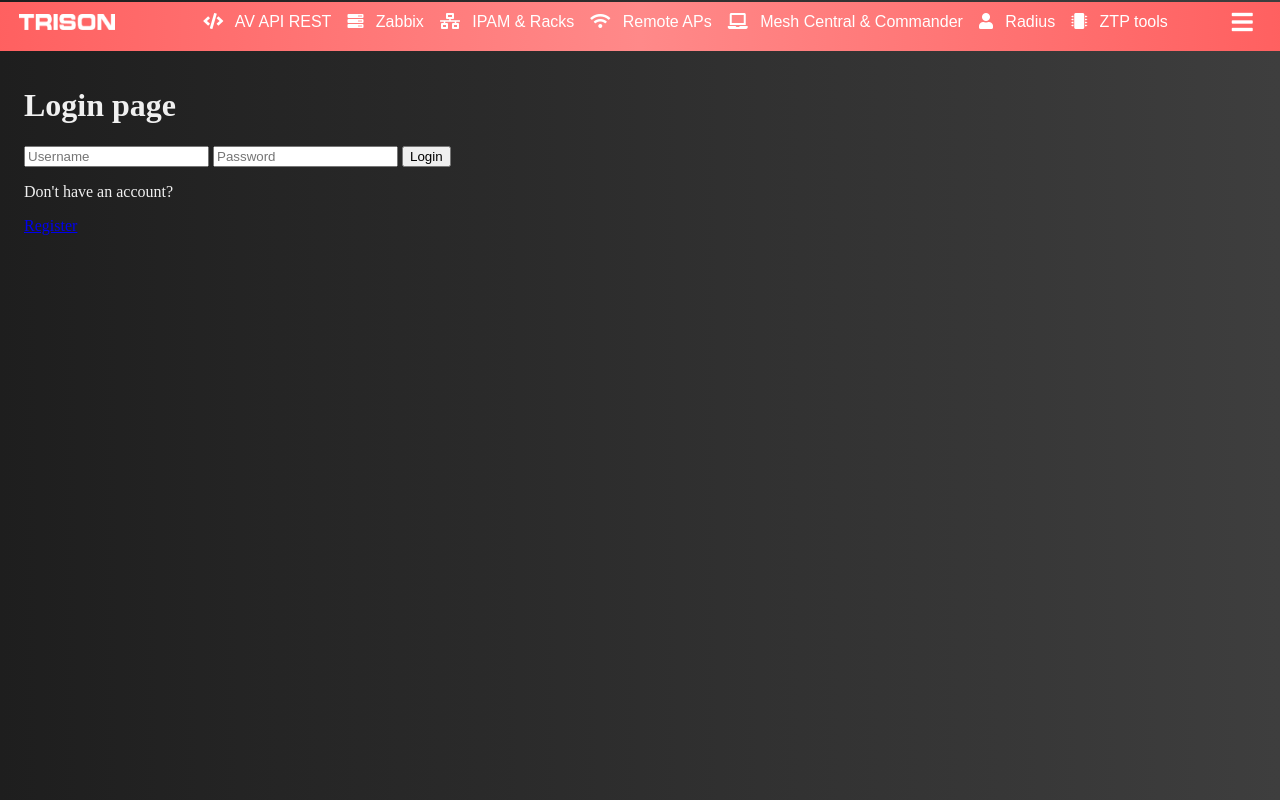
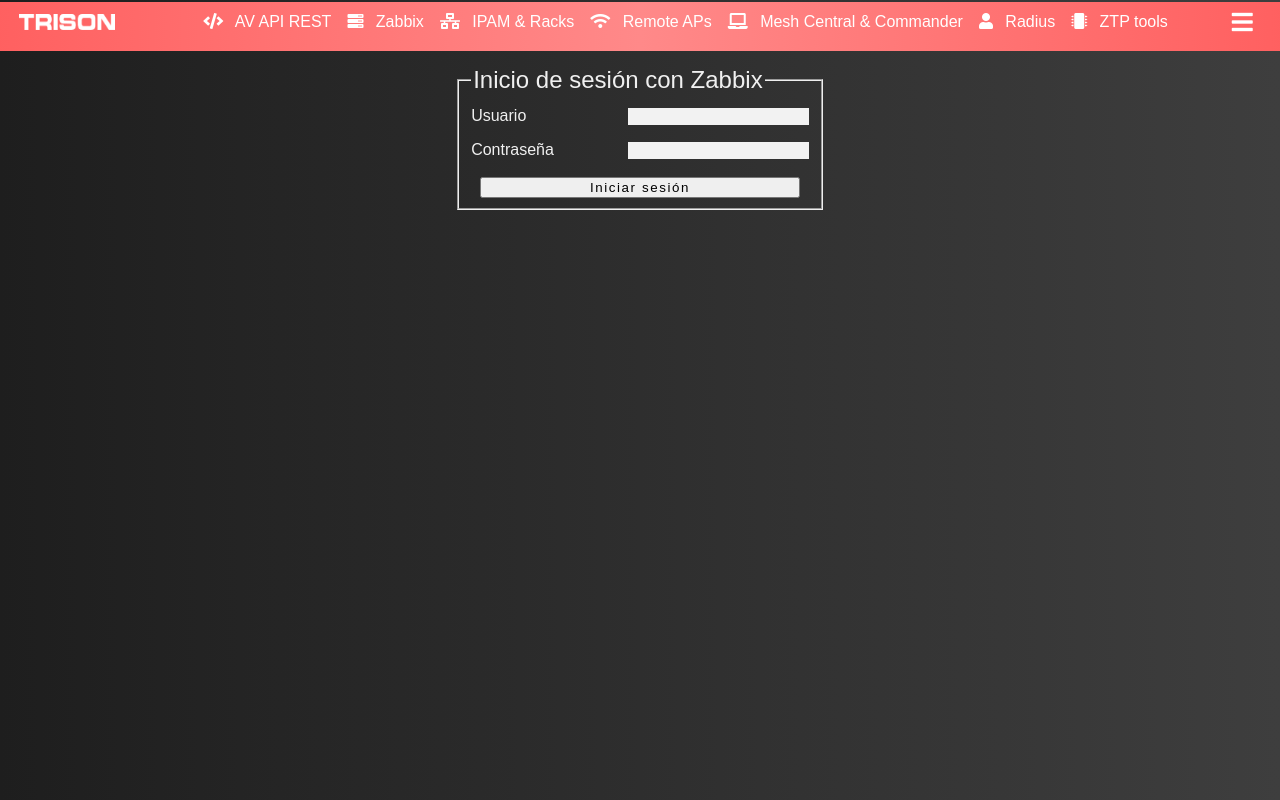
Before and after one commit to carlosmoshudev/Integrated-Scripting-Tool, a SvelteKit app: page /login in a window 1280 px wide. Built offline with nearby package versions, Linux system fonts and the light colour scheme.

Commit message:
implement login

```diff
--- a/src/routes/+page.svelte
+++ b/src/routes/+page.svelte
@@ -3,7 +3,7 @@
 
 	onMount(() => {
 		if (localStorage.getItem('token')) {
-			location.href = '/av-api-rest';
+			location.href = '/profile';
 		} else {
 			location.href = '/login';
 		}
--- a/src/routes/login/+page.svelte
+++ b/src/routes/login/+page.svelte
@@ -5,19 +5,71 @@
 		const username = document.getElementById('u') as HTMLInputElement;
 		const password = document.getElementById('p') as HTMLInputElement;
 		TryLogin(username.value, password.value).then(() => {
-			console.log('localStorage: ', localStorage.getItem('token'));
+			window.location.href = '/';
 		});
 	}
 </script>
 
-<h1>Login page</h1>
-<div class="form">
-	<input type="text" placeholder="Username" id="u" />
-	<input type="password" placeholder="Password" id="p" />
-	<button on:click={loginEvent}>Login</button>
+<fieldset class="form">
+	<legend>Inicio de sesión con Zabbix</legend>
+	<div class="field">
+		<label for="u">Usuario</label>
+		<input type="text" id="u" />
+	</div>
+	<div class="field">
+		<label for="p">Contraseña</label>
+		<input type="password" id="p" />
+	</div>
+	<button on:click={loginEvent}>Iniciar sesión</button>
+</fieldset>
 
-	<div class="register">
-		<p>Don't have an account?</p>
-		<a href="/register">Register</a>
-	</div>
-</div>
+<style>
+	* {
+		box-sizing: border-box;
+		font-family: 'Montserrat', sans-serif;
+	}
+	.form {
+		display: flex;
+		flex-direction: column;
+		align-items: center;
+	}
+	.field {
+		display: flex;
+		flex-direction: row;
+		align-items: center;
+		margin: 0.5rem 2rem;
+		justify-content: space-between;
+		width: 100%;
+	}
+	.field label {
+		margin-right: 10px;
+	}
+
+	input {
+		-webkit-appearance: none;
+		-moz-appearance: none;
+		-ms-appearance: none;
+		-o-appearance: none;
+		appearance: none;
+		outline: none;
+		border: none;
+		background-color: #f2f2f2;
+	}
+
+	button {
+		margin-top: 10px;
+		width: 95%;
+		letter-spacing: 0.1rem;
+	}
+
+	legend {
+		font-size: 1.5em;
+	}
+
+	@media (min-width: 768px) {
+		.form {
+			width: 20%;
+			margin: 0 auto;
+		}
+	}
+</style>
--- /dev/null
+++ b/src/routes/profile/+page.svelte
@@ -0,0 +1,85 @@
+<script lang="ts">
+	import { GetZabbixUserInfo } from '../../services/login';
+	import { onMount } from 'svelte';
+	let userdata = {
+		username: ' ',
+		cookie: ' ',
+		zabbixToken: ' ',
+		name: ' ',
+		surname: ' ',
+		ip: ' ',
+		email: ' ',
+		userGroups: [{ name: ' ' }],
+		role: ' '
+	};
+	onMount(() => {
+		if (localStorage.getItem('token')) {
+			userdata.username = localStorage.getItem('username') || ' ';
+			userdata.zabbixToken = localStorage.getItem('token') || ' ';
+			userdata.cookie = localStorage.getItem('cookie') || ' ';
+			GetZabbixUserInfo().then((res) => {
+				res.result.forEach((element: any) => {
+					if (element.username === userdata.username) {
+						userdata.name = element.name;
+						userdata.surname = element.surname;
+						userdata.ip = element.attempt_ip;
+						userdata.email = element.medias[0].sendto[0];
+						userdata.userGroups = element.usrgrps;
+						userdata.role = element.role.name;
+						console.log(element);
+					}
+				});
+			});
+		} else {
+			location.href = '/login';
+		}
+	});
+</script>
+
+<section>
+	<h1>Perfil de {userdata.name}</h1>
+
+	<fieldset>
+		<legend>Información de usuario</legend>
+		<p>Nombre completo: {userdata.name} {userdata.surname}</p>
+		<p>IP de conexión: {userdata.ip}</p>
+		<p>Email: {userdata.email}</p>
+		<p>Grupos: {userdata.userGroups.map((group) => group.name)}</p>
+		<p>Rol: {userdata.role}</p>
+	</fieldset>
+</section>
+
+<style>
+	* {
+		box-sizing: border-box;
+	}
+	section {
+		display: flex;
+		flex-direction: column;
+		align-items: center;
+	}
+	fieldset {
+		border: 1px solid #ccc;
+		border-radius: 5px;
+		padding: 10px;
+		max-width: 500px;
+		align-self: center;
+	}
+
+	legend {
+		font-size: 1.2em;
+		font-weight: bold;
+	}
+
+	p {
+		margin: 0;
+	}
+
+	h1 {
+		font-size: 1.5em;
+	}
+
+	h2 {
+		font-size: 1.2em;
+	}
+</style>
--- a/src/services/login.ts
+++ b/src/services/login.ts
@@ -1,5 +1,3 @@
-import type { IUserLoginData } from '../types/types';
-
 type res = {
 	result: string;
 };
@@ -45,3 +43,26 @@
 		console.log(window.localStorage);
 	});
 }
+
+export async function GetZabbixUserInfo() {
+	return fetch('http://20.229.182.95:9080/api_jsonrpc.php', {
+		method: 'POST',
+		headers: {
+			'Content-Type': 'application/json'
+		},
+		body: JSON.stringify({
+			jsonrpc: '2.0',
+			method: 'user.get',
+			params: {
+				output: ['username', 'name', 'surname', 'attempt_ip'],
+				selectMedias: ['sendto'],
+				selectUsrgrps: ['name'],
+				selectRole: ['name']
+			},
+			auth: localStorage.getItem('token'),
+			id: 1
+		})
+	}).then((response) => response.json());
+}
+
+export default { TryLogin, GetZabbixUserInfo };
```
Also changed, not shown: src/routes/logout/+page.svelte (added, +10 -0 lines).
